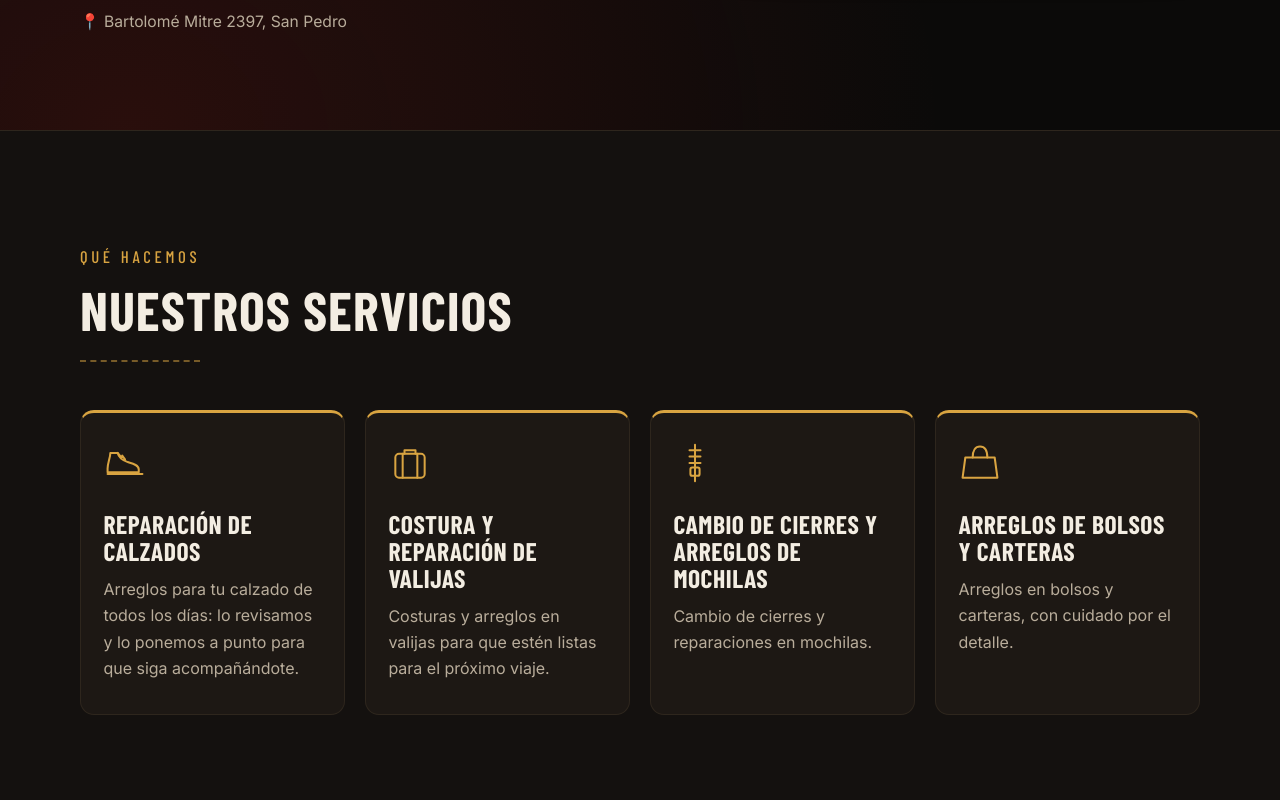
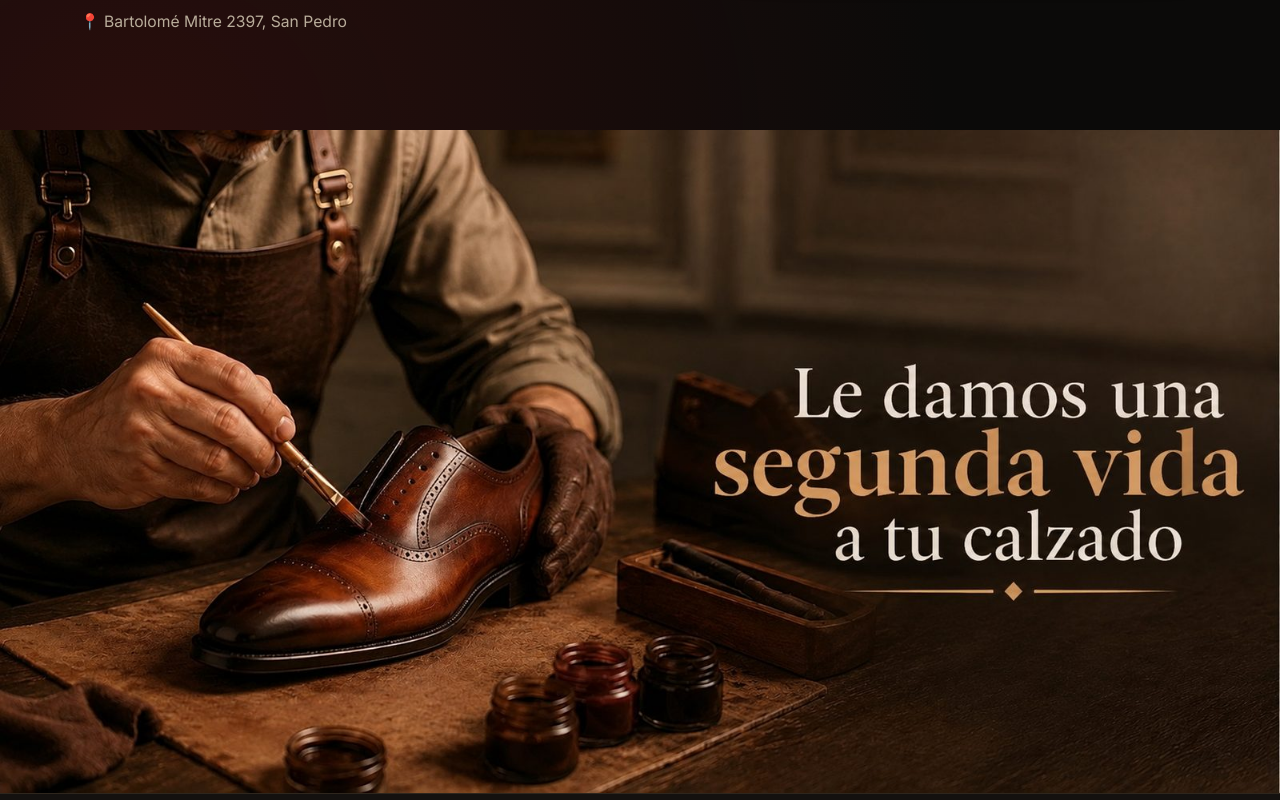
Before and after one commit to ElN1c0m4x/taller-calzado-hernan, an Astro site: page / in a window 1280 px wide. Shown: the part 860-1660 px from the top of the page. Built offline with nearby package versions, Linux system fonts and the light colour scheme; Astro itself is replaced by a stand-in of ours.

Commit message:
Agregar banner

```diff
--- a/src/pages/index.astro
+++ b/src/pages/index.astro
@@ -16,6 +16,9 @@ import Footer from '../components/Footer.astro';
   <Header />
   <main>
     <Hero />
+    <section class="banner">
+      <img src="/banner-portada.jpg" alt="Le damos una segunda vida a tu calzado" width="1600" height="828" decoding="async" />
+    </section>
     <Servicios />
     <Galeria />
     <Sobre />
--- a/src/styles/global.css
+++ b/src/styles/global.css
@@ -160,3 +160,6 @@ p { margin: 0; }
 .pie nav a { color: var(--dorado-claro); text-underline-offset: 4px; }
 
 @media (prefers-reduced-motion: reduce) { * { transition: none !important; scroll-behavior: auto !important; } }
+
+/* Banner */
+.banner img { width: 100%; height: auto; display: block; }
```
Also changed, not shown: public/banner-portada.jpg (added).
